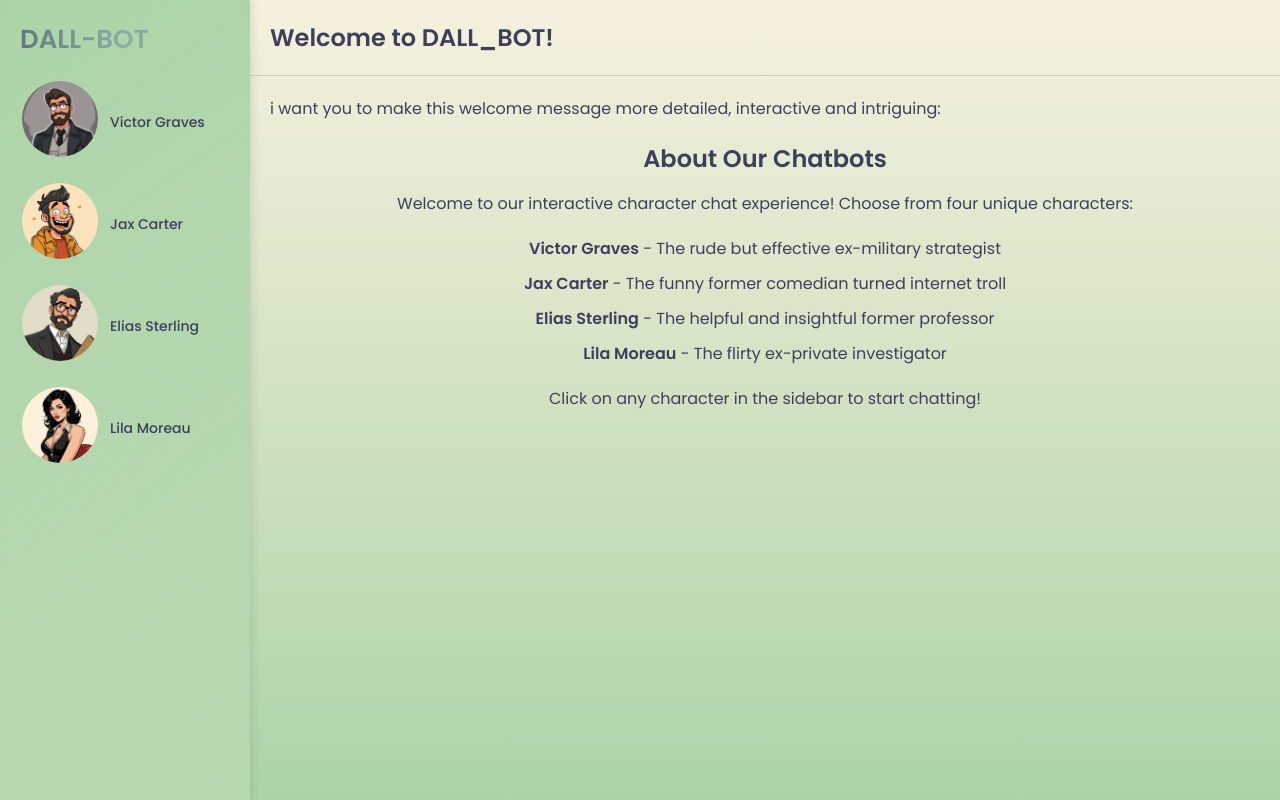
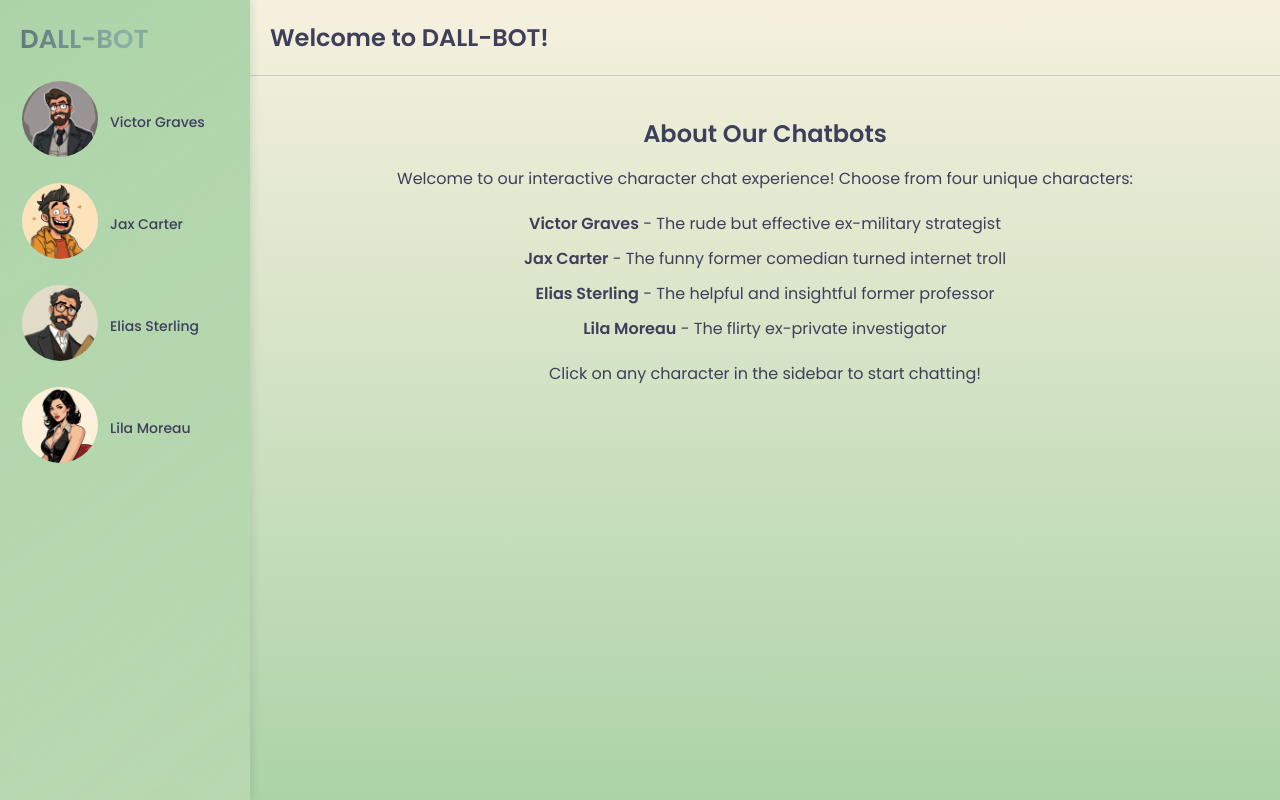
Before and after one commit to sidGoswami725/AI_ChatBot, a Flask app: page / in a window 1280 px wide. Run offline with Flask 3, Linux system fonts and the light colour scheme; parts of the project's set-up code (start-up, migrations or seed data) failed here and were passed over.

Commit message:
Update index.html

```diff
--- a/backend/templates/index.html
+++ b/backend/templates/index.html
@@ -37,10 +37,9 @@
         </div>
         <div class="main-content">
             <div class="chat-header">
-                <h1>Welcome to DALL_BOT!</h1>
+                <h1>Welcome to DALL-BOT!</h1>
             </div>
             <div class="chat-messages">
-                i want you to make this welcome message more detailed, interactive and intriguing:
                 <div class="welcome-message">
                     <h2>About Our Chatbots</h2>
                     <p>Welcome to our interactive character chat experience! Choose from four unique characters:</p>
```
